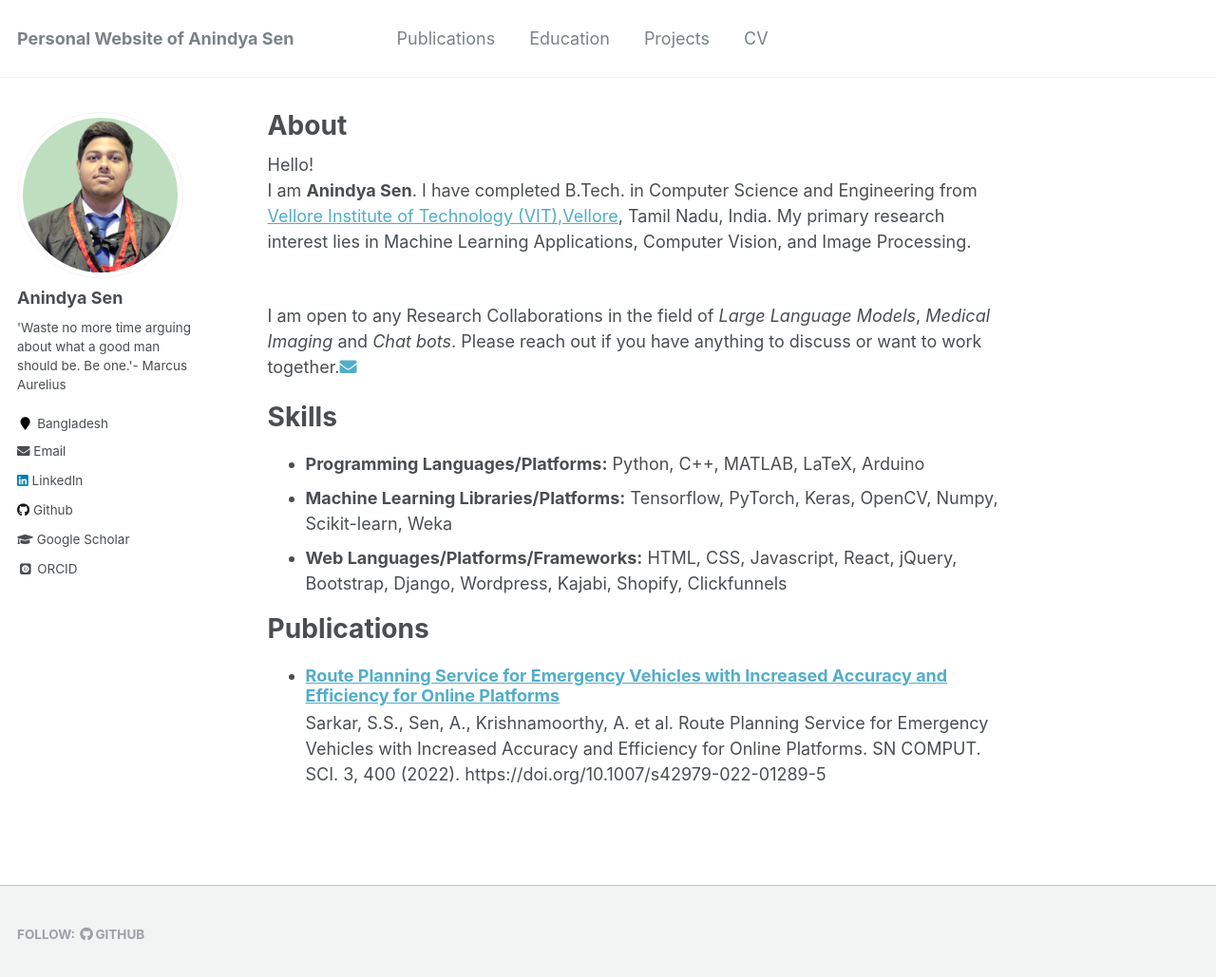
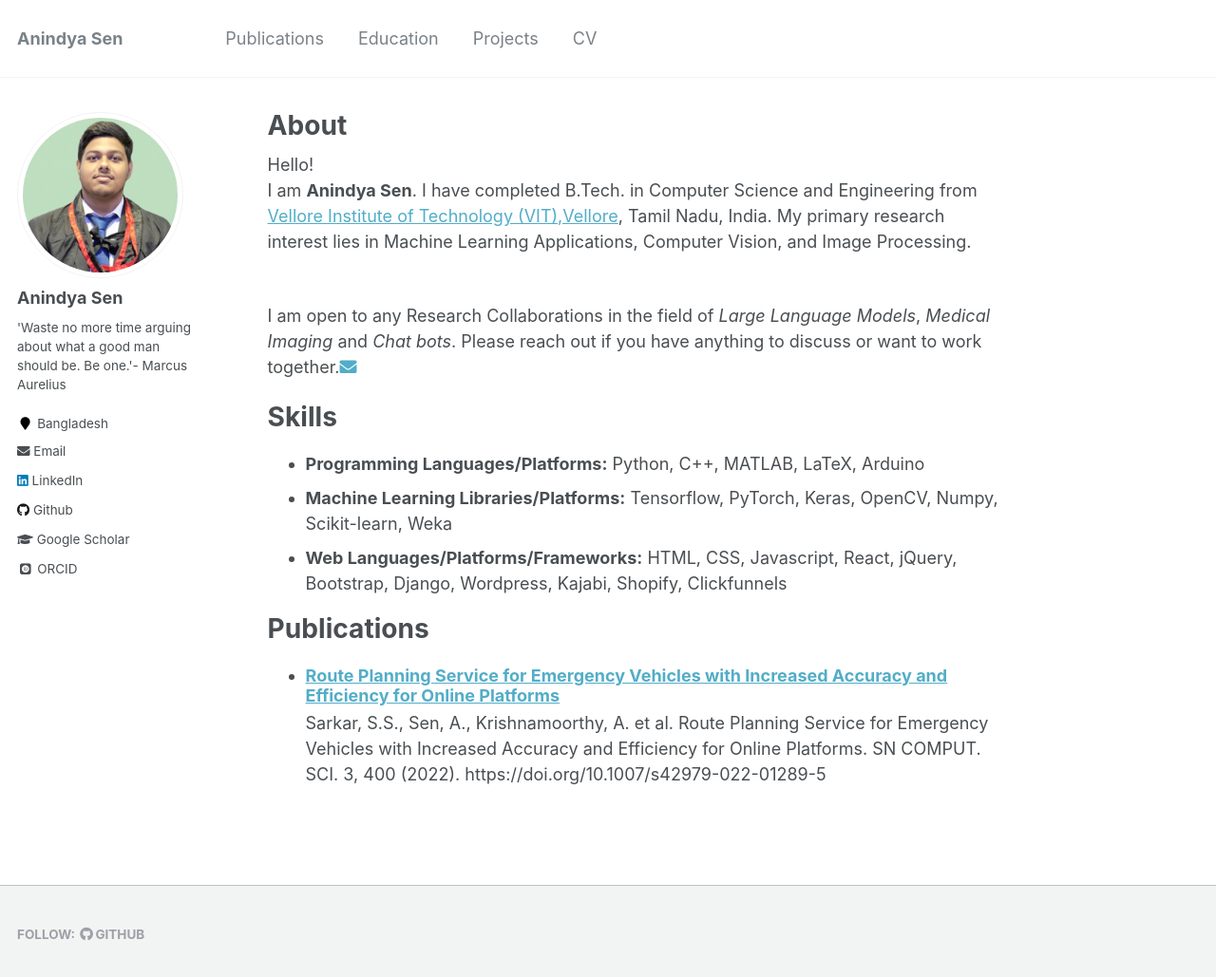
Before and after one commit to senanindya/senanindya.github.io, a Jekyll site: the page built from _pages/about.md, in a window 1280 px wide and 1042 px high. Shown: the top 1029 px of the window at 95% size. Built offline with Jekyll 4.4.1, drawn with Linux system fonts in a browser that asks for light colours; some web fonts are replaced.

Commit message:
Update _config.yml

```diff
--- a/_config.yml
+++ b/_config.yml
@@ -7,7 +7,7 @@
 
 # Site Settings
 locale                   : "en-US"
-title                    : "Personal Website of Anindya Sen"
+title                    : "Anindya Sen"
 title_separator          : "-"
 name                     : &name "Anindya Sen"
 description              : &description "personal description"
```
